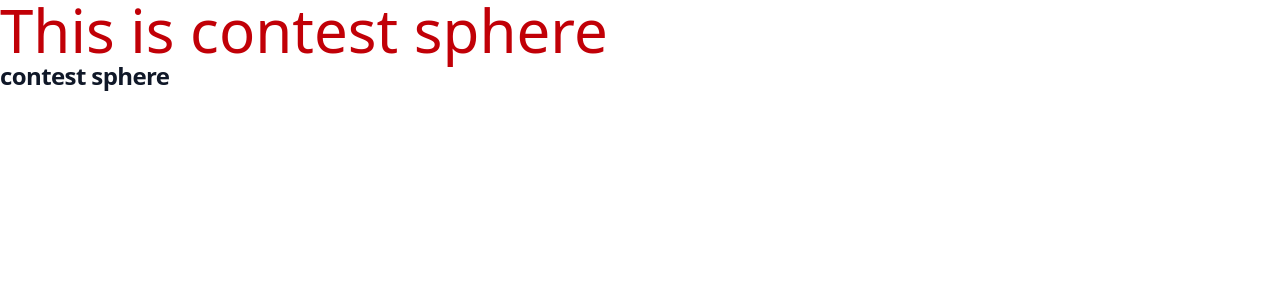
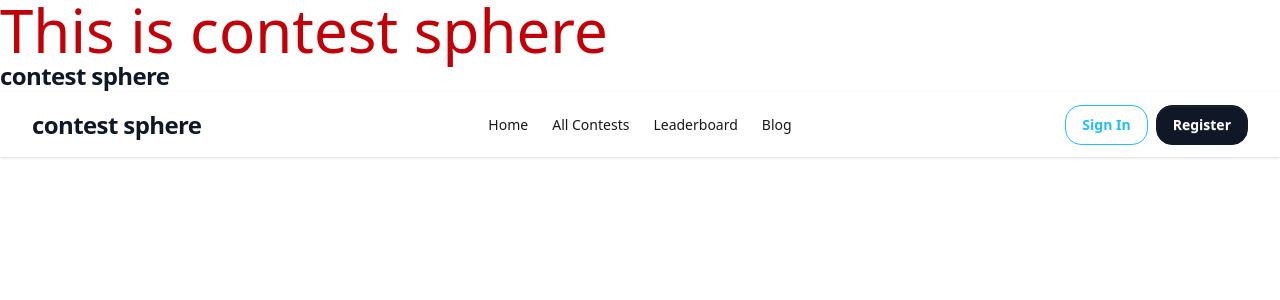
Before and after one commit to am-mahmud/contestsphere-client, a React (Vite) app: page / in a window 1280 px wide. Shown: the top 300 px of the page. Built offline with nearby package versions, Linux system fonts and the light colour scheme.

Commit message:
Navbar added

```diff
--- a/package.json
+++ b/package.json
@@ -13,6 +13,7 @@
     "@tailwindcss/vite": "^4.1.17",
     "react": "^19.2.0",
     "react-dom": "^19.2.0",
+    "react-icons": "^5.5.0",
     "tailwindcss": "^4.1.17"
   },
   "devDependencies": {
@@ -20,6 +21,7 @@
     "@types/react": "^19.2.5",
     "@types/react-dom": "^19.2.3",
     "@vitejs/plugin-react": "^5.1.1",
+    "daisyui": "^5.5.8",
     "eslint": "^9.39.1",
     "eslint-plugin-react-hooks": "^7.0.1",
     "eslint-plugin-react-refresh": "^0.4.24",
--- a/src/App.jsx
+++ b/src/App.jsx
@@ -1,5 +1,6 @@
 import { useState } from 'react'
 import Logo from './components/shared/Logo'
+import Navbar from './components/shared/Navbar'
 
 
 function App() {
@@ -13,6 +14,8 @@ function App() {
 
       <Logo></Logo>
 
+      <Navbar></Navbar>
+
       </div>
     </>
   )
--- a/src/components/shared/Logo.jsx
+++ b/src/components/shared/Logo.jsx
@@ -2,7 +2,7 @@ import React from 'react';
 
 const Logo = () => {
     return (
-        <h1 className='font-bold text-sm sm:text-base md:text-lg lg:text-2xl text-gray-900 dark:text-white tracking-tight'>
+        <h1 className='font-semibold text-sm sm:text-base md:text-lg lg:text-2xl text-gray-900 dark:text-white tracking-tight'>
             contest sphere
         </h1>
     );
--- a/src/components/shared/Navbar.jsx
+++ b/src/components/shared/Navbar.jsx
@@ -0,0 +1,40 @@
+import React from 'react';
+import { CiMenuBurger } from 'react-icons/ci';
+import Logo from './Logo';
+
+const Navbar = () => {
+    return (
+        <div className="navbar bg-base-100 shadow-sm sticky top-0 z-50 px-4 lg:px-8">
+            <div className="navbar-start">
+                <div className="dropdown">
+                    <div tabIndex={0} role="button" className="btn btn-ghost lg:hidden">
+                        <CiMenuBurger />
+                    </div>
+                    <ul
+                        tabIndex="-1"
+                        className="dropdown-content menu bg-base-100 rounded-box z-1 w-52 p-2 shadow">
+                        <li><a>Home</a></li>
+                        <li><a>All Contests</a></li>
+                        <li><a>Leaderboard</a></li>
+                        <li><a>Blog</a></li>
+                    </ul>
+                </div>
+                <Logo/>
+            </div>
+            <div className="navbar-center hidden lg:flex">
+                <ul className="menu menu-horizontal px-1">
+                    <li><a>Home</a></li>
+                    <li><a>All Contests</a></li>
+                    <li><a>Leaderboard</a></li>
+                    <li><a>Blog</a></li>
+                </ul>
+            </div>
+            <div className="navbar-end gap-2">
+                <a className="btn btn-outline rounded-2xl text-[#20beff] border-[#20beff] hover:bg-[#20beff] hover:text-white hover:border-[#20beff]">Sign In</a>
+                <a className="btn rounded-2xl bg-gray-900 text-white border-gray-900 hover:bg-[#20beff] hover:border-[#20beff]">Register</a>
+            </div>
+        </div>
+    );
+};
+
+export default Navbar;
--- a/src/index.css
+++ b/src/index.css
@@ -1,6 +1,7 @@
 @import url('https://fonts.googleapis.com/css2?family=Sora:wght@100..800&display=swap');
 
 @import "tailwindcss";
+@plugin "daisyui";
 
 .sora {
   font-family: "Sora", sans-serif;
```
Also changed, not shown: 1 other file (tests, documents, lock files or other folders).
